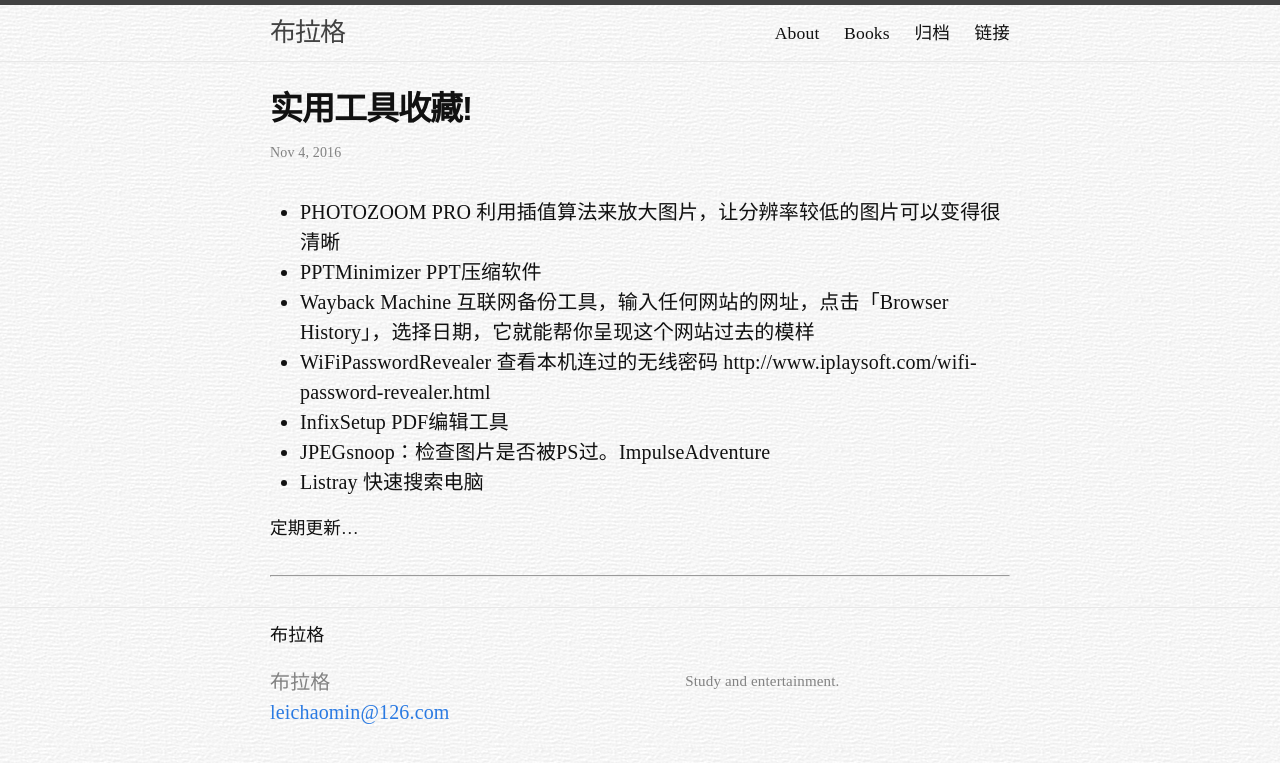
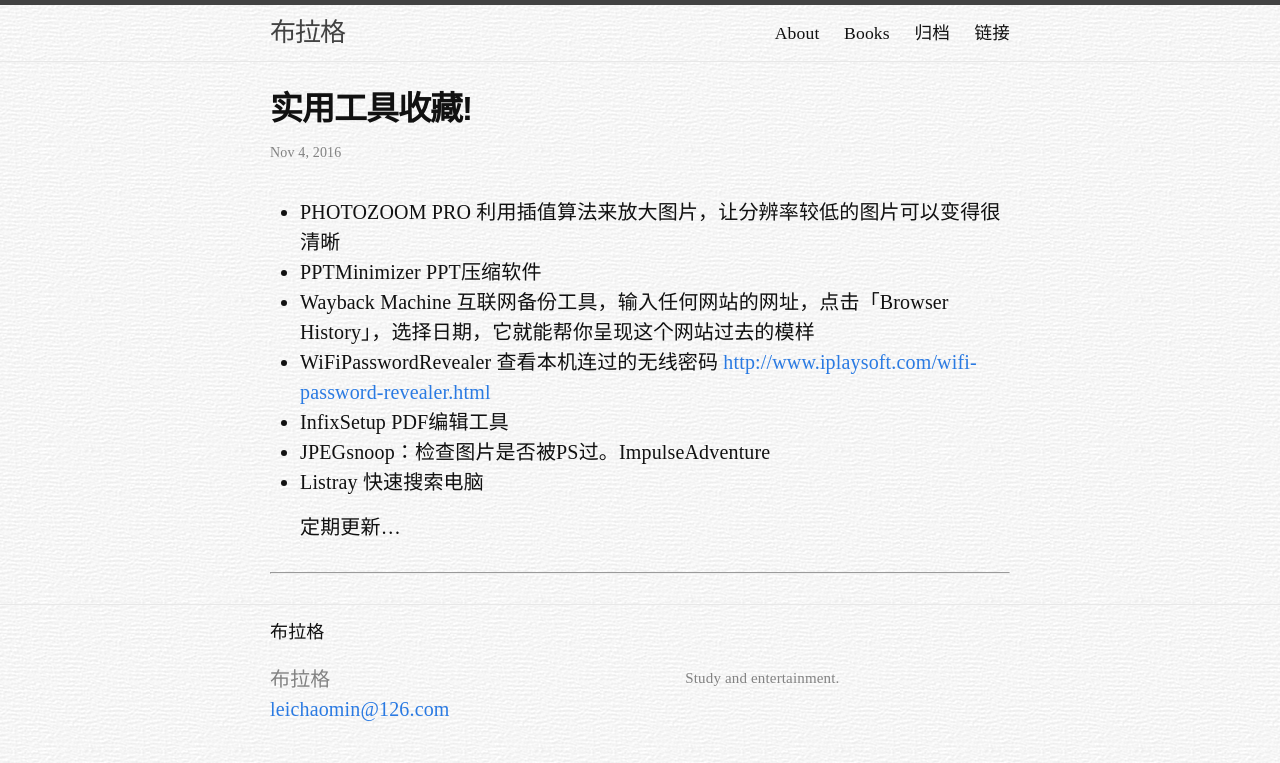
Before and after one commit to Besideme/besideme.github.io, a Jekyll site: the page built from _posts/2016-11-04-tool-collect.md, in a window 1280 px wide. Shown: the top 763 px of the page. Built offline with Jekyll 4.4.1, drawn with Linux system fonts in a browser that asks for light colours; nearby versions of some CDN libraries; comment, search, counter and statistics services are not loaded; part of the change alters nothing that is shown.

```diff
--- a/_posts/2016-11-04-tool-collect.md
+++ b/_posts/2016-11-04-tool-collect.md
@@ -7,9 +7,9 @@ categories: tool update
 - PHOTOZOOM PRO 利用插值算法来放大图片，让分辨率较低的图片可以变得很清晰
 - PPTMinimizer PPT压缩软件
 - Wayback Machine 互联网备份工具，输入任何网站的网址，点击「Browser History」，选择日期，它就能帮你呈现这个网站过去的模样
-- WiFiPasswordRevealer 查看本机连过的无线密码  http://www.iplaysoft.com/wifi-password-revealer.html
+- WiFiPasswordRevealer 查看本机连过的无线密码  [http://www.iplaysoft.com/wifi-password-revealer.html](http://www.iplaysoft.com/wifi-password-revealer.html)
 - InfixSetup  PDF编辑工具
 - JPEGsnoop：检查图片是否被PS过。ImpulseAdventure
 - Listray  快速搜索电脑
 
-定期更新...
+  定期更新...
```
